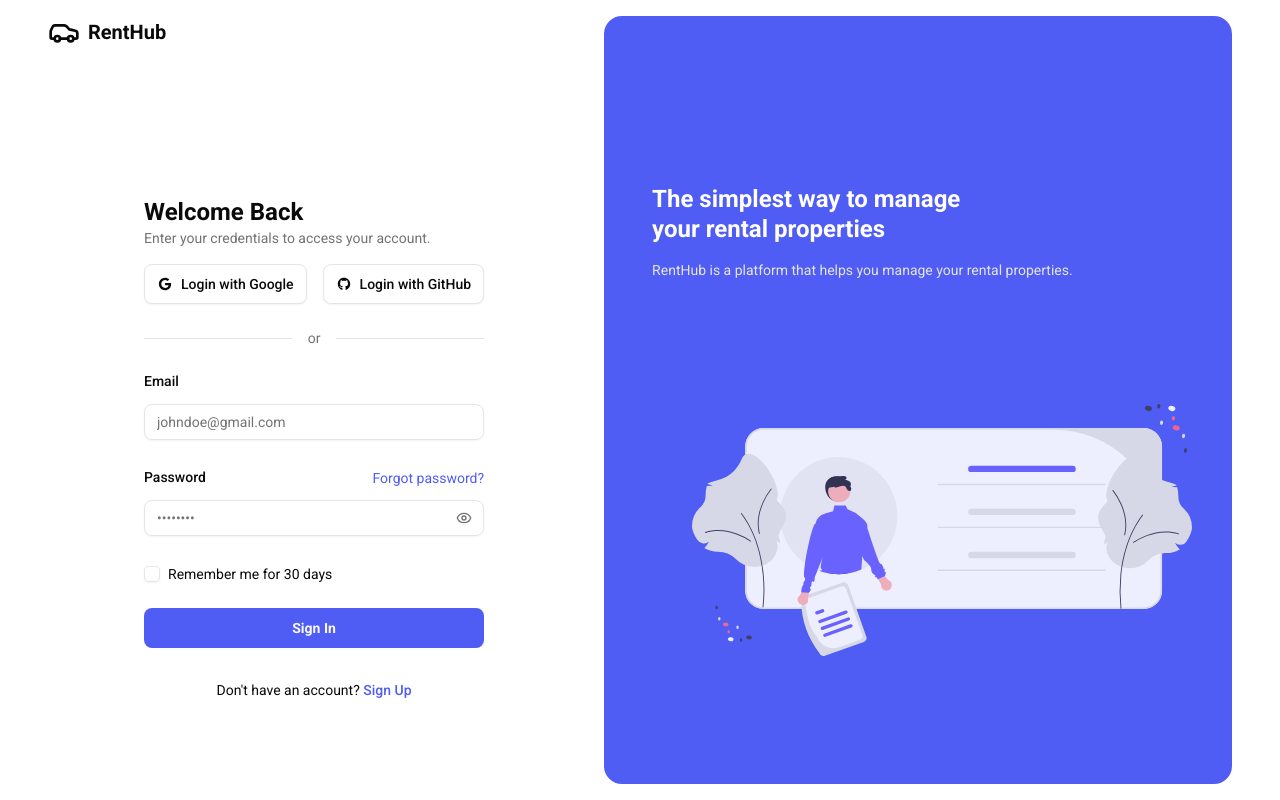
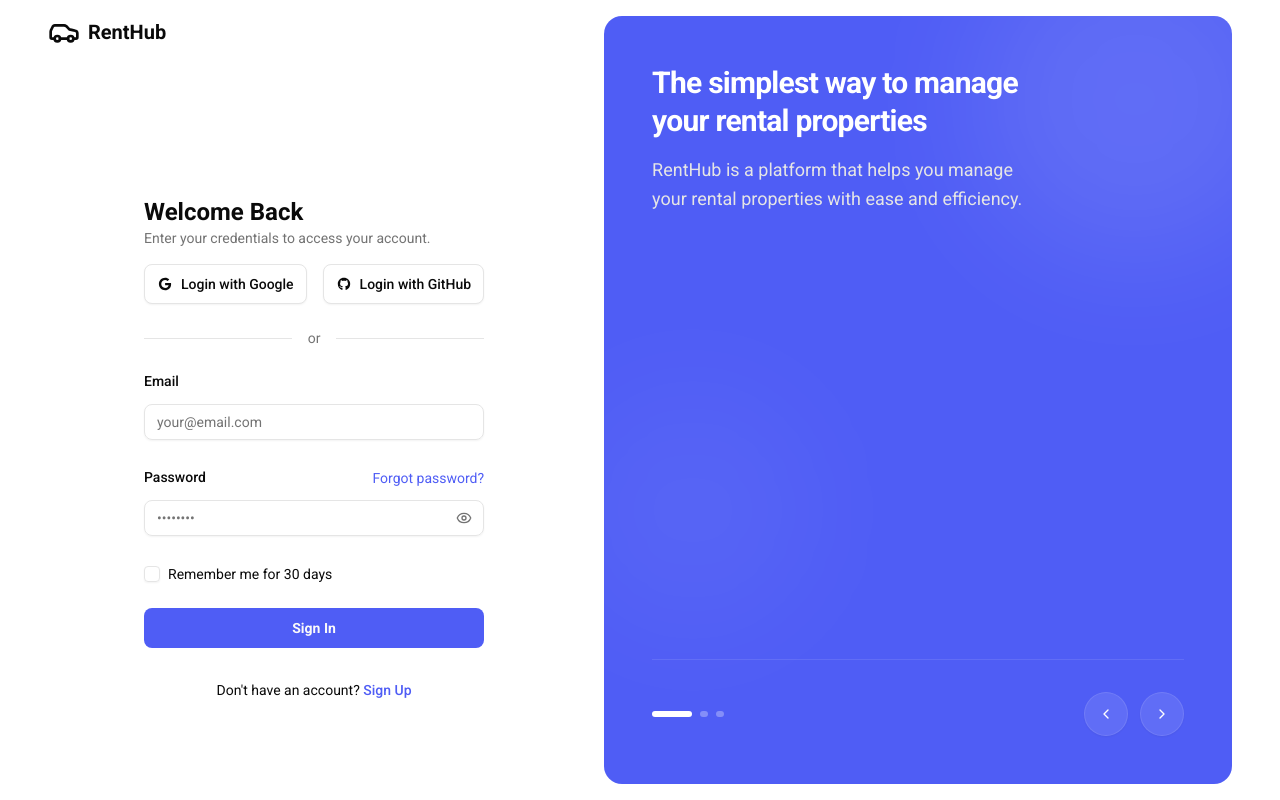
Before and after one commit to realSJ30/hub, a Next.js app: page /login in a window 1280 px wide. Built offline with nearby package versions, Linux system fonts and the light colour scheme.

Commit message:
feat: Implement a dynamic login carousel component and integrate it into the login form, replacing the static hero section.

```diff
--- /dev/null
+++ b/app/login/components/login-carousel.tsx
@@ -0,0 +1,145 @@
+"use client";
+
+import * as React from "react";
+import Image from "next/image";
+import { ChevronLeft, ChevronRight } from "lucide-react";
+import { Button } from "@/components/ui/button";
+
+const slides = [
+  {
+    title: "The simplest way to manage your rental properties",
+    description:
+      "RentHub is a platform that helps you manage your rental properties with ease and efficiency.",
+    image: "/signin-hero.svg",
+  },
+  {
+    title: "Maximize Your ROI with Smart Analytics",
+    description:
+      "Our advanced algorithms help you stay ahead of the market and optimize your rental prices.",
+    image: "/signin-hero.svg",
+  },
+  {
+    title: "Seamless Communication with Tenants",
+    description:
+      "Message your tenants, track maintenance requests, and collect payments all in one place.",
+    image: "/signin-hero.svg",
+  },
+];
+
+const LoginCarousel = () => {
+  const [currentSlide, setCurrentSlide] = React.useState(0);
+  const [isAnimating, setIsAnimating] = React.useState(false);
+
+  const nextSlide = () => {
+    if (isAnimating) return;
+    setIsAnimating(true);
+    setCurrentSlide((prev) => (prev + 1) % slides.length);
+    setTimeout(() => setIsAnimating(false), 700);
+  };
+
+  const prevSlide = () => {
+    if (isAnimating) return;
+    setIsAnimating(true);
+    setCurrentSlide((prev) => (prev - 1 + slides.length) % slides.length);
+    setTimeout(() => setIsAnimating(false), 700);
+  };
+
+  React.useEffect(() => {
+    const timer = setInterval(() => {
+      nextSlide();
+    }, 6000);
+    return () => clearInterval(timer);
+  }, [currentSlide, isAnimating]);
+
+  return (
+    <div className="hidden md:flex flex-col px-12 py-12 justify-start flex-1 bg-primary rounded-2xl text-white relative overflow-hidden min-h-[600px]">
+      {/* Background patterns for a premium feel */}
+      <div className="absolute top-[-10%] right-[-10%] w-80 h-80 bg-white/10 rounded-full blur-3xl pointer-events-none" />
+      <div className="absolute bottom-[20%] left-[-5%] w-60 h-60 bg-white/5 rounded-full blur-3xl pointer-events-none" />
+
+      <div className="relative z-10 h-full flex flex-col">
+        <div className="flex-1 relative">
+          {slides.map((slide, index) => (
+            <div
+              key={index}
+              className={`absolute inset-0 transition-all duration-700 ease-in-out transform ${
+                index === currentSlide
+                  ? "opacity-100 translate-x-0"
+                  : index < currentSlide
+                    ? "opacity-0 -translate-x-full"
+                    : "opacity-0 translate-x-full"
+              }`}
+            >
+              <div className="space-y-4">
+                <h2 className="text-3xl font-bold leading-tight tracking-tight max-w-sm">
+                  {slide.title}
+                </h2>
+                <p className="text-neutral-200 text-lg max-w-sm leading-relaxed">
+                  {slide.description}
+                </p>
+              </div>
+
+              <div className="mt-16 flex justify-center items-center">
+                <div className="relative w-full max-w-[400px] aspect-square animate-in fade-in zoom-in duration-1000">
+                  <Image
+                    src={slide.image}
+                    alt={slide.title}
+                    fill
+                    className="object-contain opacity-95 drop-shadow-[0_20px_50px_rgba(0,0,0,0.3)]"
+                    priority={index === 0}
+                  />
+                </div>
+              </div>
+            </div>
+          ))}
+        </div>
+
+        {/* Carousel Controls */}
+        <div className="mt-auto pt-8 flex items-center justify-between border-t border-white/10">
+          <div className="flex gap-2">
+            {slides.map((_, index) => (
+              <button
+                key={index}
+                onClick={() => {
+                  if (isAnimating || index === currentSlide) return;
+                  setIsAnimating(true);
+                  setCurrentSlide(index);
+                  setTimeout(() => setIsAnimating(false), 700);
+                }}
+                className={`h-1.5 rounded-full transition-all duration-500 ${
+                  index === currentSlide
+                    ? "w-10 bg-white"
+                    : "w-2 bg-white/30 hover:bg-white/50"
+                }`}
+                aria-label={`Go to slide ${index + 1}`}
+              />
+            ))}
+          </div>
+
+          <div className="flex gap-3">
+            <Button
+              variant="outline"
+              size="icon"
+              className="rounded-full bg-white/10 border-white/10 hover:bg-white hover:text-primary transition-all duration-300 h-11 w-11 text-white group"
+              onClick={prevSlide}
+              disabled={isAnimating}
+            >
+              <ChevronLeft className="h-5 w-5 transition-transform group-hover:-translate-x-0.5" />
+            </Button>
+            <Button
+              variant="outline"
+              size="icon"
+              className="rounded-full bg-white/10 border-white/10 hover:bg-white hover:text-primary transition-all duration-300 h-11 w-11 text-white group"
+              onClick={nextSlide}
+              disabled={isAnimating}
+            >
+              <ChevronRight className="h-5 w-5 transition-transform group-hover:translate-x-0.5" />
+            </Button>
+          </div>
+        </div>
+      </div>
+    </div>
+  );
+};
+
+export default LoginCarousel;
--- a/app/login/components/login-form.tsx
+++ b/app/login/components/login-form.tsx
@@ -20,6 +20,8 @@ import Image from "next/image";
 import { login } from "@/app/actions/auth.actions";
 import { Alert, AlertTitle } from "@/components/ui/alert";
 import { AlertCircleIcon, Car } from "lucide-react";
+
+import LoginCarousel from "./login-carousel";
 
 const LoginForm = () => {
   const [error, setError] = React.useState<string | null>(null);
@@ -111,7 +113,7 @@ const LoginForm = () => {
                         value={field.state.value}
                         onBlur={field.handleBlur}
                         onChange={(e) => field.handleChange(e.target.value)}
-                        placeholder="johndoe@gmail.com"
+                        placeholder="your@email.com"
                         aria-invalid={isInvalid}
                       />
                       {isInvalid && (
@@ -214,22 +216,7 @@ const LoginForm = () => {
           </p>
         </div>
       </div>
-      <div className="hidden md:flex flex-col px-12 py-8 justify-start flex-1 bg-primary rounded-2xl text-white p-6 relative">
-        <h2 className="text-2xl font-semibold mt-34 leading-tight">
-          The simplest way to manage <br /> your rental properties
-        </h2>
-        <p className="text-neutral-200 mt-4 text-sm">
-          RentHub is a platform that helps you manage your rental properties.
-        </p>
-        <Image
-          src="/signin-hero.svg"
-          alt="Sign In Hero"
-          width={500}
-          height={500}
-          className="absolute bottom-32 right-10 opacity-90"
-          priority
-        />
-      </div>
+      <LoginCarousel />
     </div>
   );
 };
```
